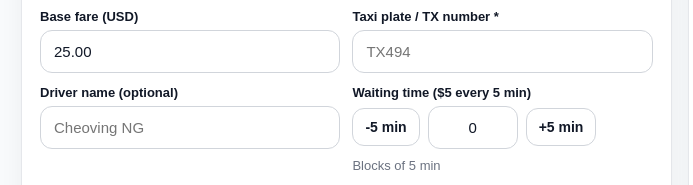
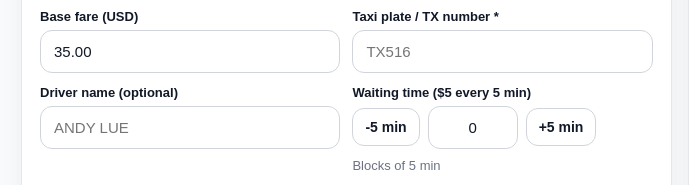
Before and after one commit to rudneyrw/taxi-receipt-app, a plain HTML site: page index.html in a window 1280 px wide. Shown: the part 834-1019 px from the top of the page, 45-738 px from the left. Drawn offline with Linux system fonts and the light colour scheme.

Commit message:
Update input placeholders in index.html

```diff
--- a/index.html
+++ b/index.html
@@ -109,16 +109,16 @@
 
           <div>
             <label for="baseFare">Base fare (USD)</label>
-            <input id="baseFare" placeholder="25.00" value="25.00" />
+            <input id="baseFare" placeholder="35.00" value="35.00" />
           </div>
           <div>
             <label for="taxiPlate">Taxi plate / TX number *</label>
-            <input id="taxiPlate" placeholder="TX494" />
+            <input id="taxiPlate" placeholder="TX516" />
           </div>
 
           <div>
             <label for="driverName">Driver name (optional)</label>
-            <input id="driverName" placeholder="Cheoving NG" />
+            <input id="driverName" placeholder="ANDY LUE" />
           </div>
           <div>
             <label>Waiting time ($5 every 5 min)</label>
```
